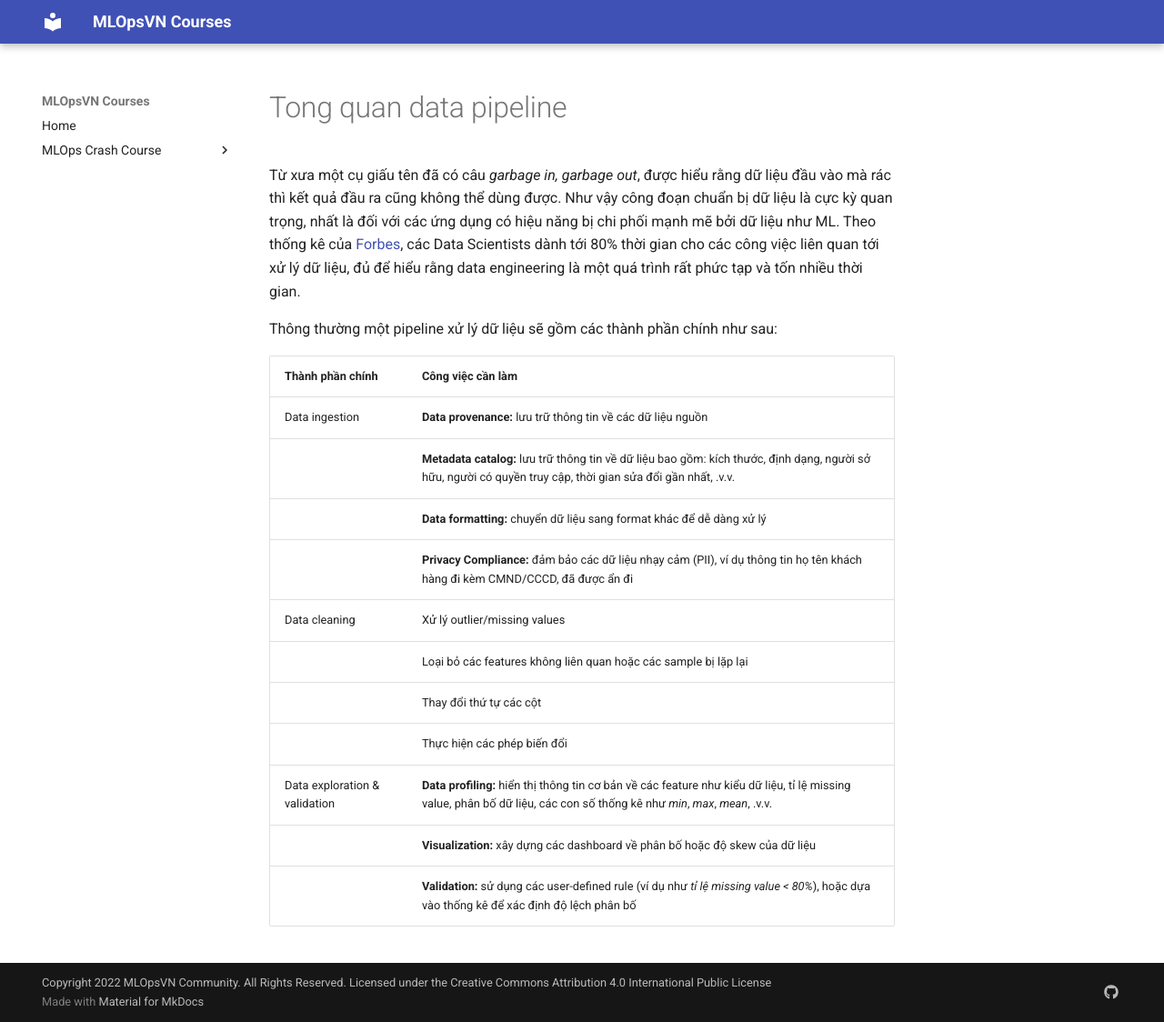
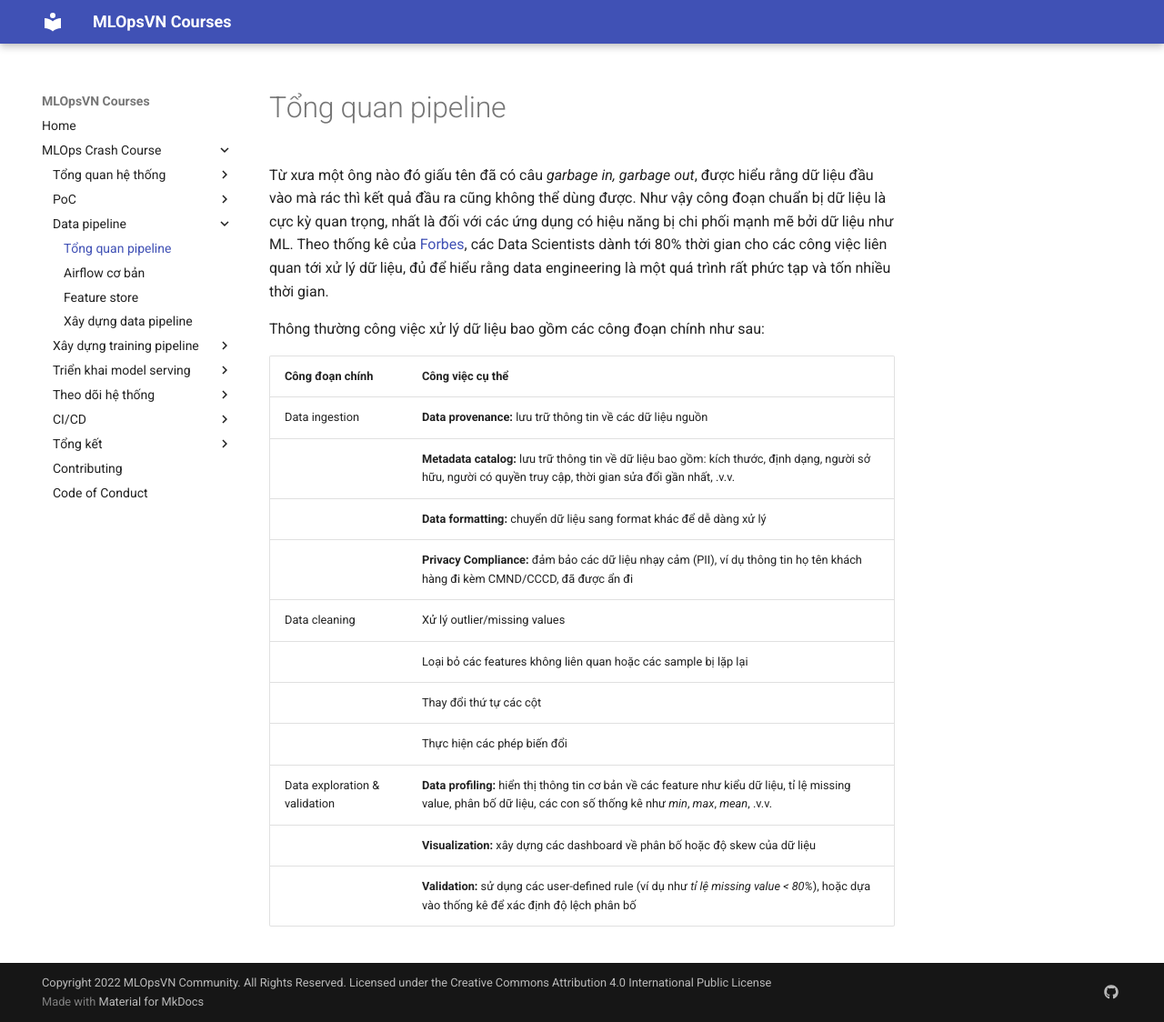
Before and after one commit to MLOpsVN/courses.mlops.vn, an MkDocs documentation site: the page built from docs/mlops-crash-course/data-pipeline/tong-quan-data-pipeline.md, in a window 1280 px wide and 1124 px high. Shown: the whole window at 91% size. Built offline with MkDocs 1.6.1 and Material for MkDocs 9.7.7, drawn with Linux system fonts in a browser that asks for light colours.

Commit message:
Data pipeline wip

```diff
--- a/docs/mlops-crash-course/xay-dung-data-pipeline/tong-quan-data-pipeline.md
+++ b/docs/mlops-crash-course/data-pipeline/tong-quan-data-pipeline.md
@@ -1,8 +1,8 @@
-Từ xưa một cụ giấu tên đã có câu *garbage in, garbage out*, được hiểu rằng dữ liệu đầu vào mà rác thì kết quả đầu ra cũng không thể dùng được. Như vậy công đoạn chuẩn bị dữ liệu là cực kỳ quan trọng, nhất là đối với các ứng dụng có hiệu năng bị chi phối mạnh mẽ bởi dữ liệu như ML. Theo thống kê của [Forbes](https://www.forbes.com/sites/gilpress/2016/03/23/data-preparation-most-time-consuming-least-enjoyable-data-science-task-survey-says), các Data Scientists dành tới 80% thời gian cho các công việc liên quan tới xử lý dữ liệu, đủ để hiểu rằng data engineering là một quá trình rất phức tạp và tốn nhiều thời gian.
+Từ xưa một ông nào đó giấu tên đã có câu *garbage in, garbage out*, được hiểu rằng dữ liệu đầu vào mà rác thì kết quả đầu ra cũng không thể dùng được. Như vậy công đoạn chuẩn bị dữ liệu là cực kỳ quan trọng, nhất là đối với các ứng dụng có hiệu năng bị chi phối mạnh mẽ bởi dữ liệu như ML. Theo thống kê của [Forbes](https://www.forbes.com/sites/gilpress/2016/03/23/data-preparation-most-time-consuming-least-enjoyable-data-science-task-survey-says), các Data Scientists dành tới 80% thời gian cho các công việc liên quan tới xử lý dữ liệu, đủ để hiểu rằng data engineering là một quá trình rất phức tạp và tốn nhiều thời gian.
 
-Thông thường một pipeline xử lý dữ liệu sẽ gồm các thành phần chính như sau:
+Thông thường công việc xử lý dữ liệu bao gồm các công đoạn chính như sau:
 
-| Thành phần chính  | Công việc cần làm |
+| Công đoạn chính  | Công việc cụ thể |
 | --------------    | ------- |
 | Data ingestion    | **Data provenance:** lưu trữ thông tin về các dữ liệu nguồn |
 |    | **Metadata catalog:** lưu trữ thông tin về dữ liệu bao gồm: kích thước, định dạng, người sở hữu, người có quyền truy cập, thời gian sửa đổi gần nhất, .v.v.  |
--- a/mkdocs.yml
+++ b/mkdocs.yml
@@ -3,6 +3,8 @@
 docs_dir: docs
 theme:
     name: material
+    features:
+      - content.code.annotate
 extra_css: [assets/stylesheets/styles.css]
 plugins:
     - glightbox:
@@ -14,7 +16,12 @@
           zoomable: true
           draggable: true
     - section-index
-
+markdown_extensions:
+  - pymdownx.highlight:
+      anchor_linenums: true
+  - pymdownx.inlinehilite
+  - pymdownx.snippets
+  - pymdownx.superfences
 nav:
     - Home: index.md
     - MLOps Crash Course:
@@ -25,11 +32,11 @@
           - PoC:
                 - Định nghĩa PoC: mlops-crash-course/poc/dinh-nghia-poc.md
                 - Xây dựng PoC: mlops-crash-course/poc/thuc-hien-poc.md
-          - Xây dựng data pipeline:
-                - Tổng quan pipeline: mlops-crash-course/xay-dung-data-pipeline/tong-quan-pipeline.md
-                - Data ingestion: mlops-crash-course/xay-dung-data-pipeline/data-ingestion.md
-                - Data cleaning: mlops-crash-course/xay-dung-data-pipeline/data-cleaning.md
-                - Data exploration & validation: mlops-crash-course/xay-dung-data-pipeline/data-exploration-validation.md
+          - Data pipeline:
+                - Tổng quan pipeline: mlops-crash-course/data-pipeline/tong-quan-data-pipeline.md
+                - Airflow cơ bản: mlops-crash-course/data-pipeline/airflow-co-ban.md
+                - Feature store: mlops-crash-course/data-pipeline/feature-store.md
+                - Xây dựng data pipeline: mlops-crash-course/data-pipeline/xay-dung-data-pipeline.md
           - Xây dựng training pipeline:
                 - Tổng quan pipeline: mlops-crash-course/xay-dung-training-pipeline/tong-quan-pipeline.md
                 - Xây dựng pipeline: mlops-crash-course/xay-dung-training-pipeline/xay-dung-pipeline.md
```
Also changed, not shown: docs/mlops-crash-course/data-pipeline/airflow-co-ban.md (added, +16 -0 lines), docs/mlops-crash-course/data-pipeline/feature-store.md (added, +86 -0 lines), docs/mlops-crash-course/data-pipeline/xay-dung-data-pipeline.md (added, +4 -0 lines), docs/mlops-crash-course/tong-quan-he-thong/mlops-platform.md (+2 -2 lines), docs/mlops-crash-course/xay-dung-data-pipeline/airflow-co-ban.md (deleted, +0 -1 lines), docs/assets/images/mlops-crash-course/data-pipeline/Feast_architecture.png (added), docs/assets/images/mlops-crash-course/tong-quan-he-thong/mlops-platform/architecture.png.
